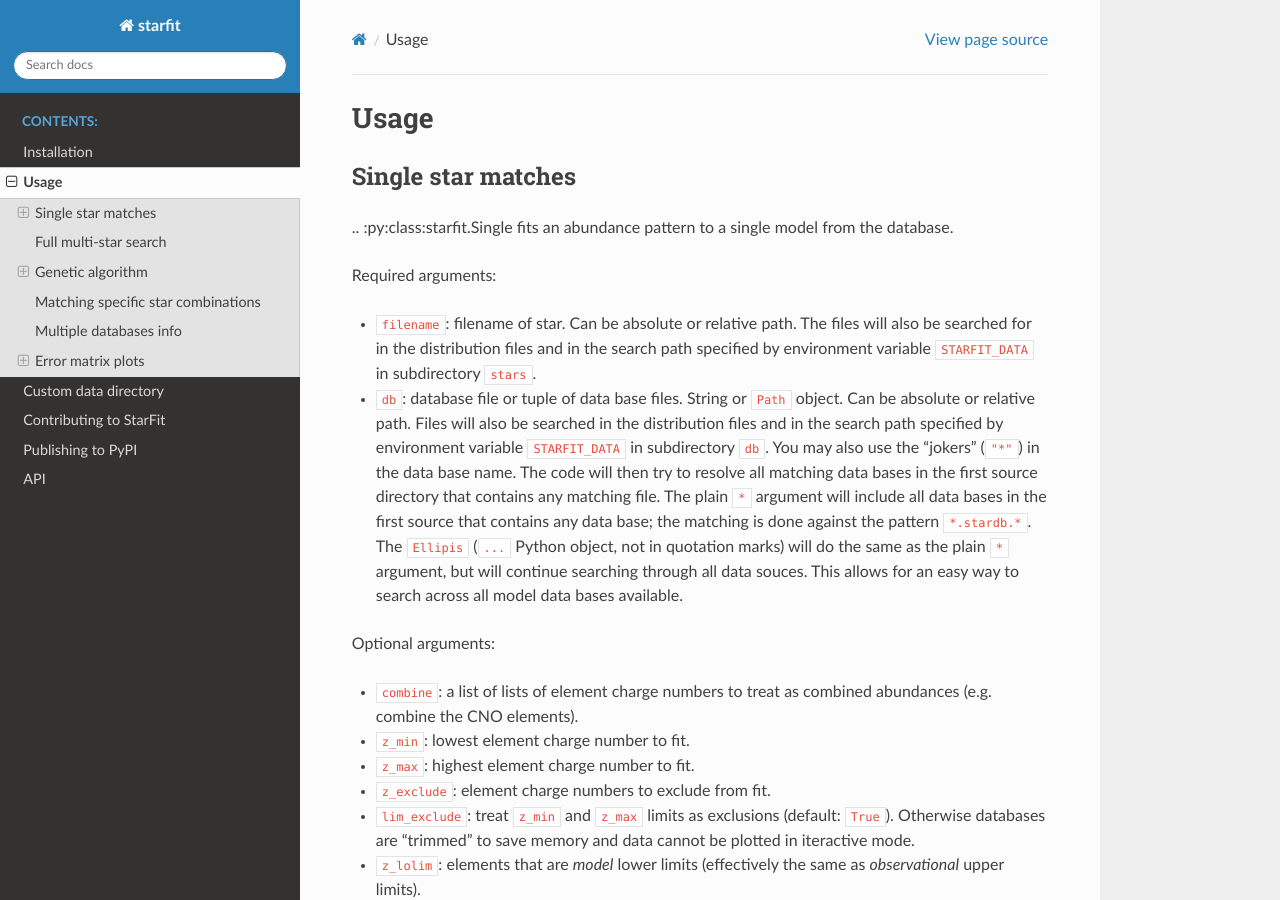
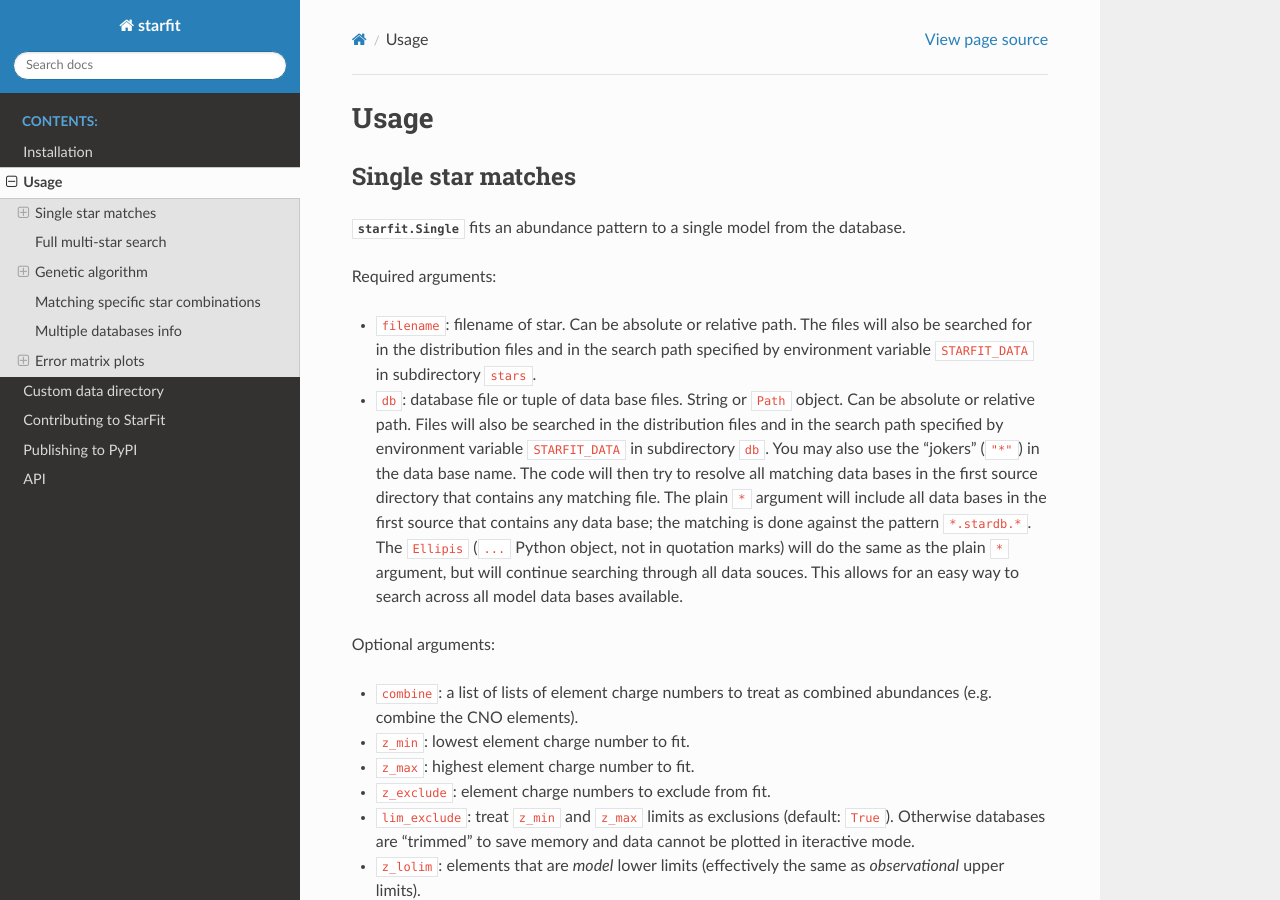
Before and after one commit to conradtchan/starfit, a Sphinx documentation site: the page built from docs/source/usage.md, in a window 1280 px wide and 900 px high. Built offline with Sphinx 7.4.7 and the Read the Docs theme 2.0.0, drawn with Linux system fonts in a browser that asks for light colours; pages that are not in the unit, such as notebooks, are missing from menus; part of the change alters nothing that is shown.

```diff
--- a/docs/source/usage.md
+++ b/docs/source/usage.md
@@ -3,7 +3,7 @@
 
 ## Single star matches
 
-.. :py:class:starfit.Single fits an abundance pattern to a single model from the database.
+{py:class}`starfit.Single` fits an abundance pattern to a single model from the database.
 
 Required arguments:
 - `filename`: filename of star.  Can be absolute or relative path.  The files will also be searched for in the distribution files and in the search path specified by environment variable `STARFIT_DATA` in subdirectory `stars`.
```
